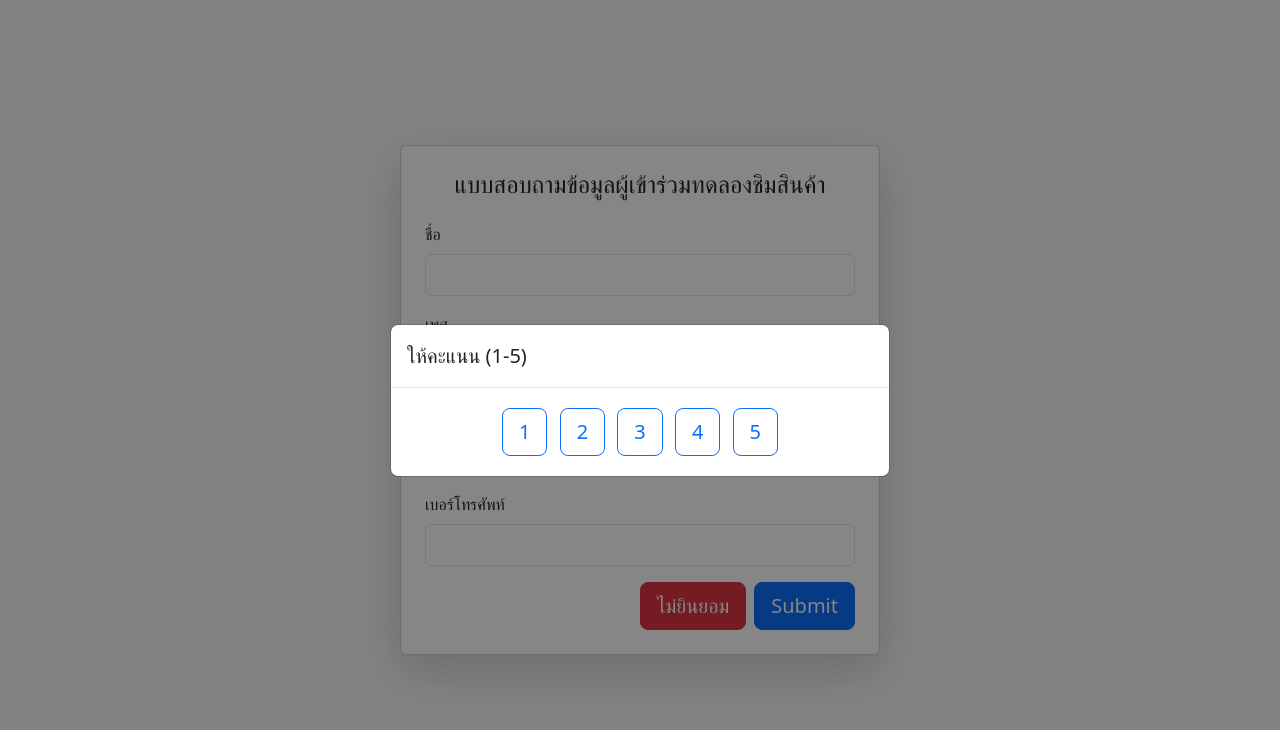
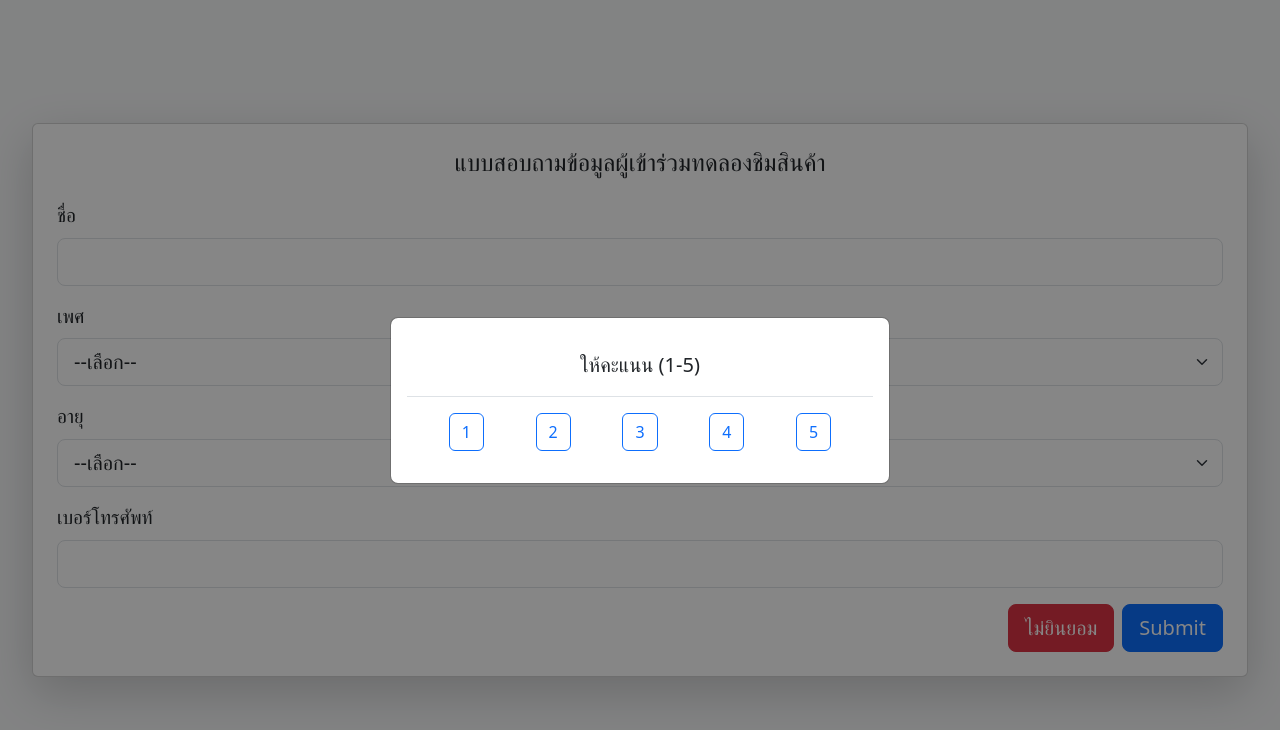
Before and after one commit to ae-chutkul/cpf-form, a website: page index.html in a window 1280 px wide. Both pictures are taken after a click on the button "ไม่ยินยอม". Drawn offline with nearby package versions, Linux system fonts and the light colour scheme.

Commit message:
Update 17:49

```diff
--- a/index.html
+++ b/index.html
@@ -16,24 +16,25 @@
 </head>
 <body class="bg-light">
 
-  <!-- Centered container -->
   <div class="container-fluid vh-100 d-flex justify-content-center align-items-center p-2">
-    <div class="card shadow-lg w-100" style="max-width: 480px;">
-      <div class="card-body p-3 p-sm-4">
+    <div class="card shadow-lg w-100" style="max-width: 95vw;">
+      <div class="card-body p-4">
 
         <!-- Heading -->
-        <h3 class="card-title text-center mb-4 fs-4">แบบสอบถามข้อมูลผู้เข้าร่วมทดลองชิมสินค้า</h3>
+        <h3 class="card-title text-center mb-4" style="font-size:1.5rem;">
+          แบบสอบถามข้อมูลผู้เข้าร่วมทดลองชิมสินค้า
+        </h3>
 
         <!-- Form -->
         <form id="consentForm" onsubmit="handleSubmit(event)">
           <div class="mb-3">
-            <label class="form-label">ชื่อ</label>
-            <input type="text" id="name" class="form-control py-2" required>
+            <label class="form-label" style="font-size:1.2rem;">ชื่อ</label>
+            <input type="text" id="name" class="form-control form-control-lg py-2">
           </div>
 
           <div class="mb-3">
-            <label class="form-label">เพศ</label>
-            <select id="gender" class="form-select py-2" required>
+            <label class="form-label" style="font-size:1.2rem;">เพศ</label>
+            <select id="gender" class="form-select form-select-lg py-2">
               <option value="">--เลือก--</option>
               <option value="ชาย">ชาย</option>
               <option value="หญิง">หญิง</option>
@@ -42,8 +43,8 @@
           </div>
 
           <div class="mb-3">
-            <label class="form-label">อายุ</label>
-            <select id="age" class="form-select py-2" required>
+            <label class="form-label" style="font-size:1.2rem;">อายุ</label>
+            <select id="age" class="form-select form-select-lg py-2">
               <option value="">--เลือก--</option>
               <option value="ต่ำกว่า 18 ปี">ต่ำกว่า 18 ปี</option>
               <option value="18 - 24 ปี">18 - 24 ปี</option>
@@ -54,32 +55,32 @@
           </div>
 
           <div class="mb-3">
-            <label class="form-label">เบอร์โทรศัพท์</label>
-            <input type="tel" id="tel" class="form-control py-2" pattern="[0-9]{10}">
+            <label class="form-label" style="font-size:1.2rem;">เบอร์โทรศัพท์</label>
+            <input type="tel" id="tel" class="form-control form-control-lg py-2" pattern="[0-9]{10}">
           </div>
 
-          <!-- Buttons -->
           <div class="d-flex flex-column flex-sm-row justify-content-end gap-2">
             <button type="button" class="btn btn-danger btn-lg mb-2 mb-sm-0" onclick="submitForm('ไม่ยินยอม')">ไม่ยินยอม</button>
             <button type="submit" class="btn btn-primary btn-lg">Submit</button>
           </div>
         </form>
-
-        <!-- Modals -->
+      </div>
+    </div>
+  </div>
 
   <!-- Scoring Modal -->
   <div class="modal fade" id="scoringModal" tabindex="-1" data-bs-backdrop="static" data-bs-keyboard="false">
-          <div class="modal-dialog modal-dialog-centered modal-fullscreen-sm-down">
-            <div class="modal-content">
+    <div class="modal-dialog modal-dialog-centered">
+      <div class="modal-content p-3">
         <div class="modal-header">
-                <h5 class="modal-title">ให้คะแนน (1-5)</h5>
+          <h5 class="modal-title text-center w-100">ให้คะแนน (1-5)</h5>
         </div>
-              <div class="modal-body text-center">
-                <button class="btn btn-outline-primary btn-lg m-1" onclick="submitScore(1)">1</button>
-                <button class="btn btn-outline-primary btn-lg m-1" onclick="submitScore(2)">2</button>
-                <button class="btn btn-outline-primary btn-lg m-1" onclick="submitScore(3)">3</button>
-                <button class="btn btn-outline-primary btn-lg m-1" onclick="submitScore(4)">4</button>
-                <button class="btn btn-outline-primary btn-lg m-1" onclick="submitScore(5)">5</button>
+        <div class="modal-body d-flex justify-content-around">
+          <button class="btn btn-outline-primary score-btn" onclick="submitScore(1)">1</button>
+          <button class="btn btn-outline-primary score-btn" onclick="submitScore(2)">2</button>
+          <button class="btn btn-outline-primary score-btn" onclick="submitScore(3)">3</button>
+          <button class="btn btn-outline-primary score-btn" onclick="submitScore(4)">4</button>
+          <button class="btn btn-outline-primary score-btn" onclick="submitScore(5)">5</button>
         </div>
       </div>
     </div>
@@ -87,22 +88,19 @@
 
   <!-- Promotion Modal -->
   <div class="modal fade" id="promoModal" tabindex="-1" data-bs-backdrop="static" data-bs-keyboard="false">
-          <div class="modal-dialog modal-dialog-centered modal-fullscreen-sm-down">
-            <div class="modal-content">
+    <div class="modal-dialog modal-dialog-centered">
+      <div class="modal-content p-3">
         <div class="modal-header">
-                <h5 class="modal-title">🎉 โปรโมชั่นพิเศษ</h5>
+          <h5 class="modal-title text-center w-100">🎉 โปรโมชั่นพิเศษ</h5>
         </div>
         <div class="modal-body text-center">
-                <p id="promoMessage"></p>
-                <p class="fw-bold">โค้ดส่วนลด: <span class="text-success">PROMO123</span></p>
+          <p id="promoMessage" style="font-size:1.2rem;"></p>
+          <p class="fw-bold" style="font-size:1.3rem;">โค้ดส่วนลด: <span class="text-success">PROMO123</span></p>
         </div>
       </div>
     </div>
   </div>
 
-      </div>
-    </div>
-  </div>
 
   <script>
 
```
Lines whose indentation alone changed are shown as unchanged.
